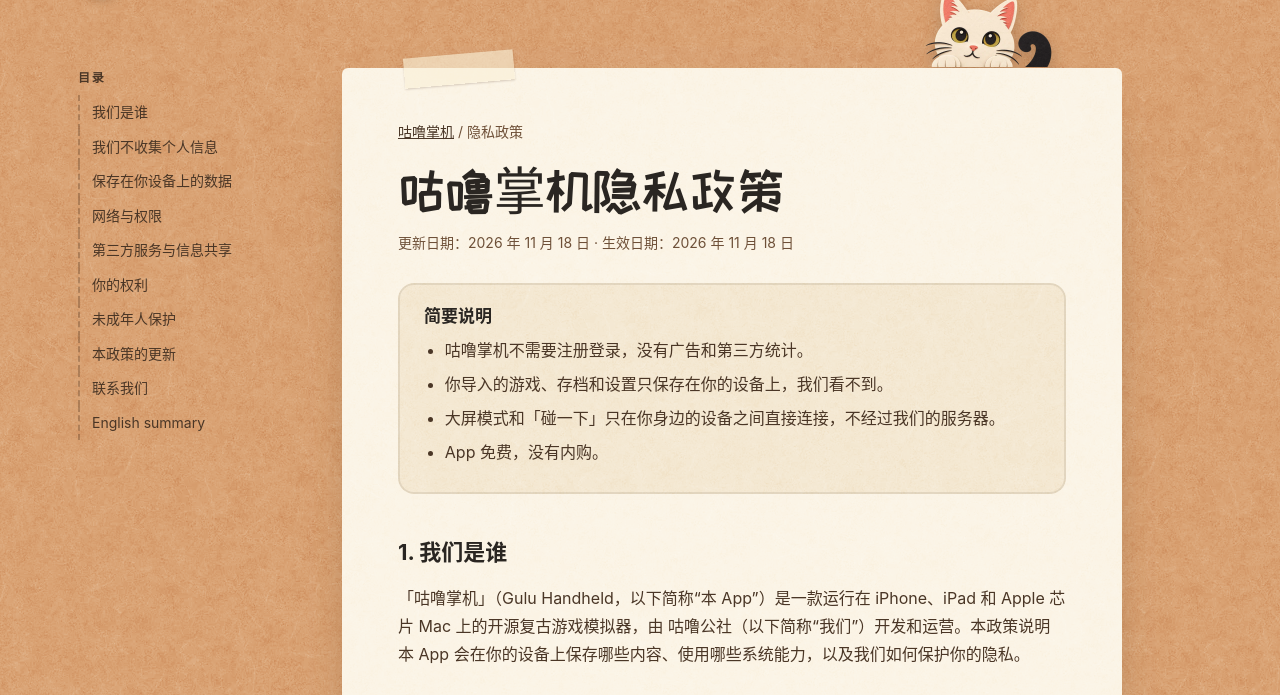
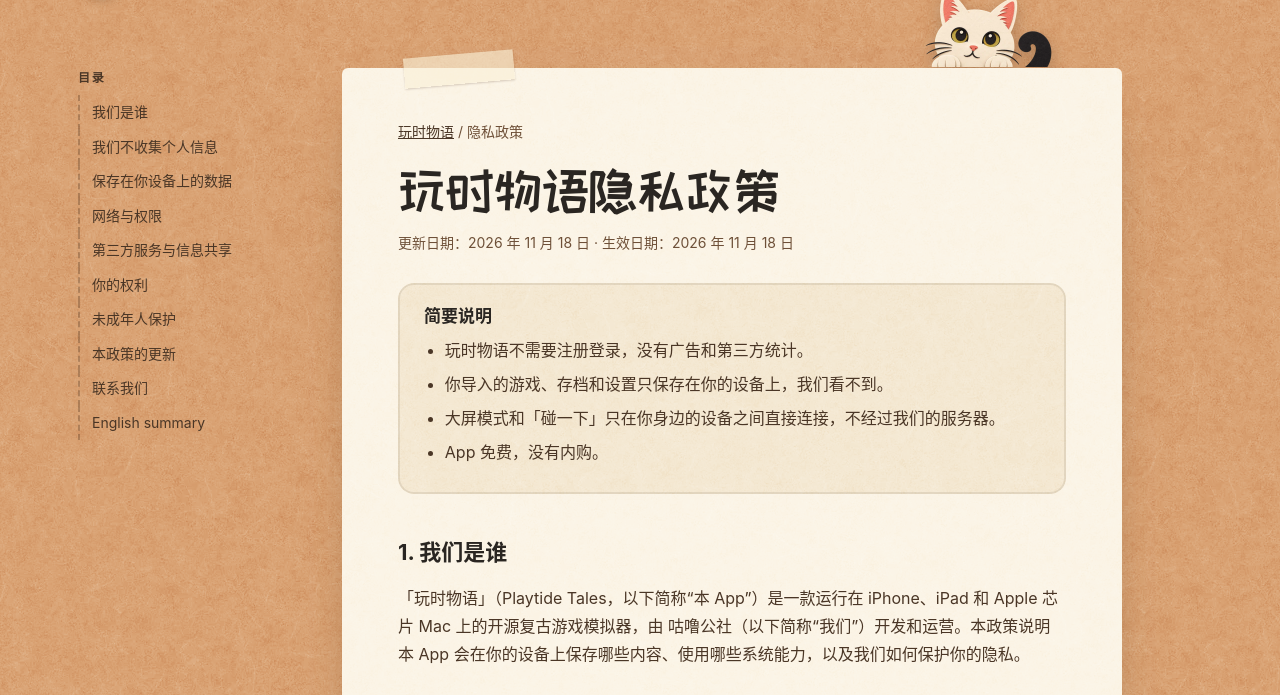
Before and after one commit to mokanus/site, a plain HTML site: page apps/handheld/privacy.html in a window 1280 px wide. Shown: the part 62-757 px from the top of the page. Drawn offline with Linux system fonts and the light colour scheme.

Commit message:
玩时物语：产品页和隐私政策里的 App 名改成新名字 (#25)
* 咕噜掌机：产品页（含帮助与反馈）和隐私政策

Co-Authored-By: Claude Opus 5.5 <noreply@anthropic.com>
Claude-Session: https://claude.ai/code/session_01Jee7g5JxqSAxVLeP9sF6tM

* 玩时物语：产品页和隐私政策里的 App 名改成新名字

App 改名「玩时物语」(Playtide Tales)，网址 /apps/handheld/ 不变（App Store Connect 里已经填了这两个地址）。

Co-Authored-By: Claude Opus 5.5 <noreply@anthropic.com>
Claude-Session: https://claude.ai/code/session_01Jee7g5JxqSAxVLeP9sF6tM

---------

Co-authored-by: Claude <noreply@anthropic.com>

```diff
--- a/apps/handheld/privacy.html
+++ b/apps/handheld/privacy.html
@@ -3,8 +3,8 @@
 <head>
 <meta charset="utf-8">
 <meta name="viewport" content="width=device-width, initial-scale=1">
-<title>咕噜掌机隐私政策 — 咕噜公社</title>
-<meta name="description" content="咕噜掌机隐私政策：说明咕噜掌机如何处理你的信息。">
+<title>玩时物语隐私政策 — 咕噜公社</title>
+<meta name="description" content="玩时物语隐私政策：说明玩时物语如何处理你的信息。">
 <meta name="theme-color" content="#D9A273">
 <link rel="icon" href="../../assets/img/favicon-32.png" type="image/png" sizes="32x32">
 <link rel="apple-touch-icon" href="../../assets/img/apple-touch-icon.png" sizes="180x180">
@@ -24,11 +24,11 @@
   <nav class="toc" aria-label="目录"><b>目录</b><a href="#s1">我们是谁</a><a href="#s2">我们不收集个人信息</a><a href="#s3">保存在你设备上的数据</a><a href="#s4">网络与权限</a><a href="#s5">第三方服务与信息共享</a><a href="#s6">你的权利</a><a href="#s7">未成年人保护</a><a href="#s8">本政策的更新</a><a href="#s9">联系我们</a><a href="#en">English summary</a></nav>
   <article>
     <img class="doc-peek" src="../../assets/img/kraft/cat-peek.webp" alt="" width="600" height="404">
-    <div class="crumb"><a href="index.html">咕噜掌机</a> / 隐私政策</div>
-    <h1>咕噜掌机隐私政策</h1>
+    <div class="crumb"><a href="index.html">玩时物语</a> / 隐私政策</div>
+    <h1>玩时物语隐私政策</h1>
     <p class="dates">更新日期：2026 年 11 月 18 日 · 生效日期：2026 年 11 月 18 日</p>
-    <div class="summary"><h2>简要说明</h2><ul><li>咕噜掌机不需要注册登录，没有广告和第三方统计。</li><li>你导入的游戏、存档和设置只保存在你的设备上，我们看不到。</li><li>大屏模式和「碰一下」只在你身边的设备之间直接连接，不经过我们的服务器。</li><li>App 免费，没有内购。</li></ul></div>
-    <h2 id="s1">1. 我们是谁</h2><p>「咕噜掌机」（Gulu Handheld，以下简称“本 App”）是一款运行在 iPhone、iPad 和 Apple 芯片 Mac 上的开源复古游戏模拟器，由 咕噜公社（以下简称“我们”）开发和运营。本政策说明本 App 会在你的设备上保存哪些内容、使用哪些系统能力，以及我们如何保护你的隐私。</p>
+    <div class="summary"><h2>简要说明</h2><ul><li>玩时物语不需要注册登录，没有广告和第三方统计。</li><li>你导入的游戏、存档和设置只保存在你的设备上，我们看不到。</li><li>大屏模式和「碰一下」只在你身边的设备之间直接连接，不经过我们的服务器。</li><li>App 免费，没有内购。</li></ul></div>
+    <h2 id="s1">1. 我们是谁</h2><p>「玩时物语」（Playtide Tales，以下简称“本 App”）是一款运行在 iPhone、iPad 和 Apple 芯片 Mac 上的开源复古游戏模拟器，由 咕噜公社（以下简称“我们”）开发和运营。本政策说明本 App 会在你的设备上保存哪些内容、使用哪些系统能力，以及我们如何保护你的隐私。</p>
     <h2 id="s2">2. 我们不收集个人信息</h2><p>本 App <strong>不需要注册或登录</strong>，<strong>不包含广告或任何第三方统计、分析、崩溃上报 SDK</strong>，也不会把任何数据发送到我们的服务器。我们不会收集、上传或查看你的任何个人信息，也不会追踪你的使用行为。</p>
     <h2 id="s3">3. 保存在你设备上的数据</h2><p>为了让你接着玩，本 App 会在自己的沙盒里保存以下内容：</p>
 <div class="table-wrap"><table><tr><th>数据</th><th>内容</th><th>用途</th></tr>
@@ -43,7 +43,7 @@
     <h2 id="s7">7. 未成年人保护</h2><p>我们非常重视对未成年人个人信息的保护。由于本产品不收集任何个人信息，未成年人使用本产品时同样不会有个人信息被我们收集。若你是未满 14 周岁的儿童，请在监护人的陪同和指导下使用本产品。</p>
     <h2 id="s8">8. 本政策的更新</h2><p>我们可能会根据本 App 的功能变化或法律法规要求更新本政策。更新后的版本会发布在本页面，并在页首标注更新日期。如果更新涉及收集你的个人信息范围的实质变化，我们会在 App 内或通过其他显著方式提示你。</p>
     <h2 id="s9">9. 联系我们</h2><ul><li>开发者：咕噜公社</li><li>电子邮箱：<a href="mailto:liaotao.studio@gmail.com">liaotao.studio@gmail.com</a></li></ul><p>我们会在收到邮件后 15 个工作日内回复。</p>
-    <h2 id="en">English summary</h2><p>Gulu Handheld is an open-source retro game emulator by Gulu Club. It has no accounts, ads, analytics or third-party SDKs and collects no personal data. Imported games, saves and settings stay on your device. Big-screen mode and “Tap phones” connect only devices near you over the local network (and Nearby Interaction for distance), never through our servers. Questions: <a href="mailto:liaotao.studio@gmail.com">liaotao.studio@gmail.com</a>.</p>
+    <h2 id="en">English summary</h2><p>Playtide Tales is an open-source retro game emulator by Gulu Club. It has no accounts, ads, analytics or third-party SDKs and collects no personal data. Imported games, saves and settings stay on your device. Big-screen mode and “Tap phones” connect only devices near you over the local network (and Nearby Interaction for distance), never through our servers. Questions: <a href="mailto:liaotao.studio@gmail.com">liaotao.studio@gmail.com</a>.</p>
   </article>
 </div></div>
 
@@ -52,7 +52,7 @@
   <img class="sleeper" src="../../assets/img/kraft/cat-sleep.webp" alt="" width="420" height="423" loading="lazy">
   <div class="cols">
     <div><div class="brandline"><img src="../../assets/img/logo-kraft-192.png" alt="" width="192" height="192">咕噜公社</div>认真做一些小而可爱的 App 和游戏。<br>联系我们：<a href="mailto:liaotao.studio@gmail.com">liaotao.studio@gmail.com</a></div>
-    <div><b>咕噜掌机</b><a href="index.html">产品介绍</a><a href="privacy.html">隐私政策</a><a href="index.html#support">帮助与反馈</a><a href="https://github.com/mokanus/gulu-nes-ios" rel="noopener">源代码</a></div>
+    <div><b>玩时物语</b><a href="index.html">产品介绍</a><a href="privacy.html">隐私政策</a><a href="index.html#support">帮助与反馈</a><a href="https://github.com/mokanus/gulu-nes-ios" rel="noopener">源代码</a></div>
   </div>
   <div class="copy"><span>© 2026 咕噜公社 保留所有权利。<a class="beian" href="https://beian.miit.gov.cn/" target="_blank" rel="noopener">湘ICP备2026048622号-1</a></span><span>不联网收集 · 不接广告 · 不做统计</span></div>
 </div></footer>
```
Also changed, not shown: apps/handheld/index.html (+7 -7 lines).
